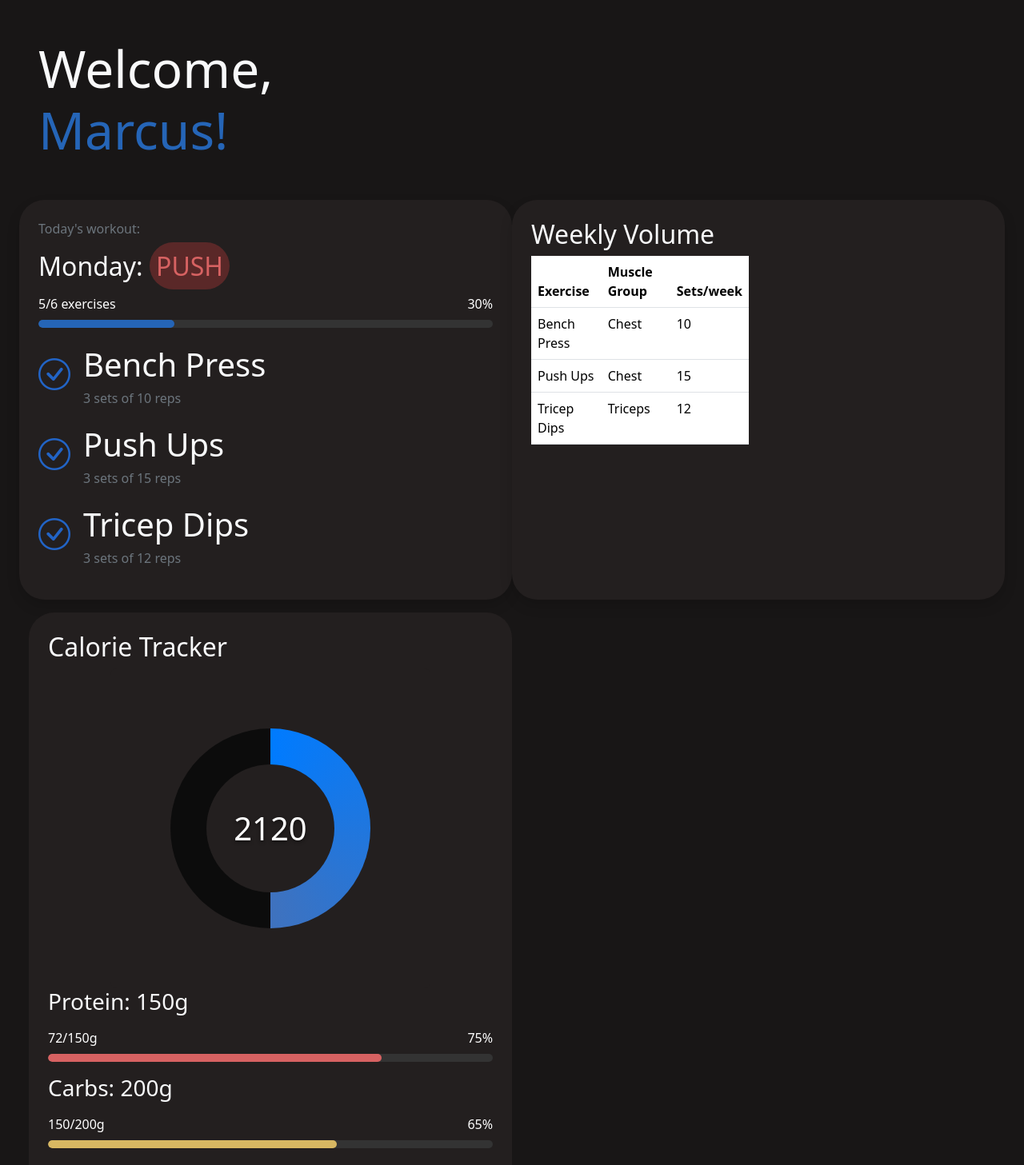
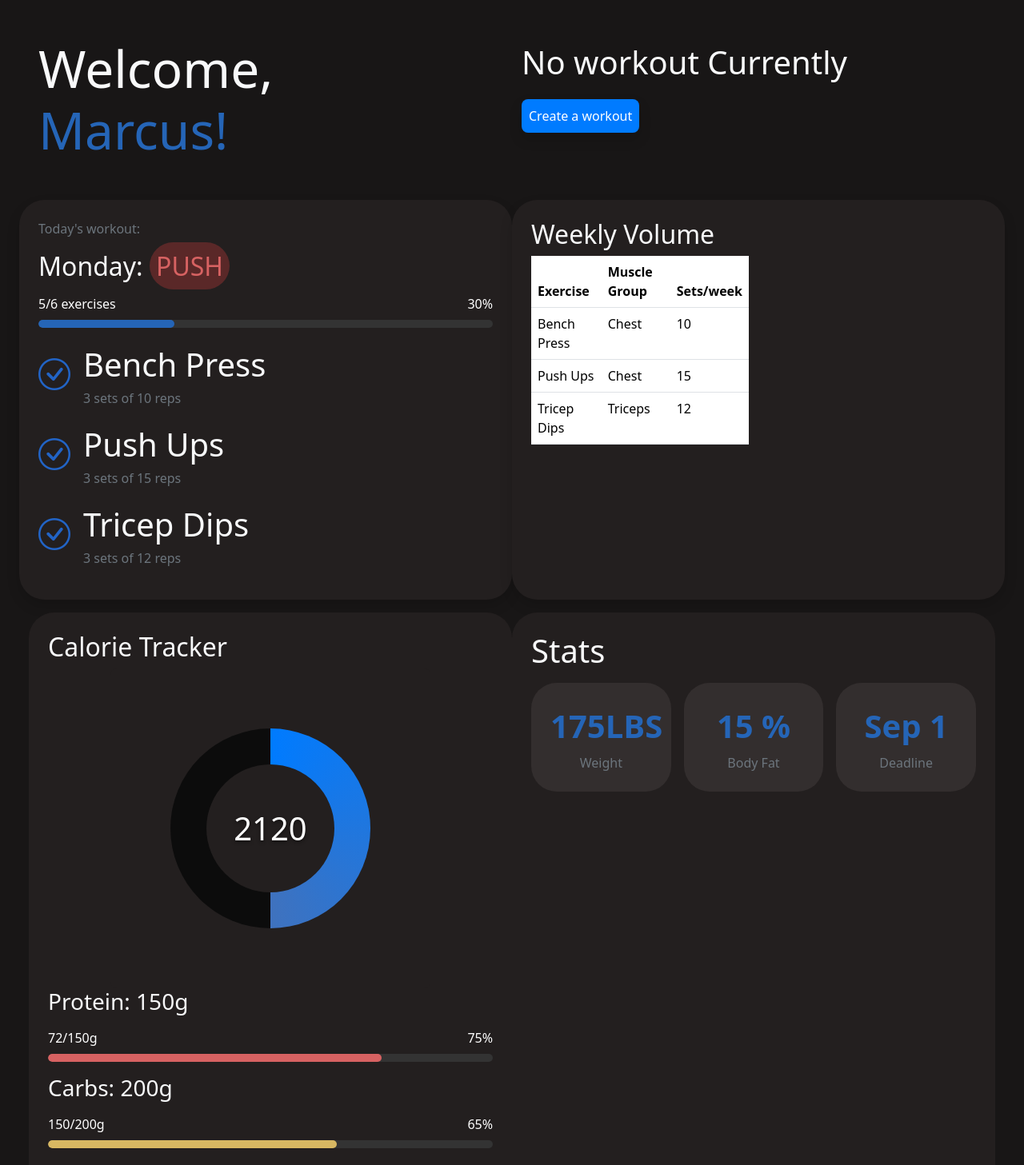
Before and after one commit to nightbomd/WTA, a React (Vite) app in the folder my-app/: page / in a window 1280 px wide. Shown: the top 1457 px of the page at 80% size. Built offline with nearby package versions, Linux system fonts and the light colour scheme.

Commit message:
Finished building it mostly

```diff
--- a/my-app/src/App.jsx
+++ b/my-app/src/App.jsx
@@ -5,14 +5,26 @@ import heroImg from './assets/hero.png'
 import ProgressBar from './Components/progressBar'
 import './App.css'
 import DonutComponent from './Components/donut'
+import Button from "./Components/btn"
 
 function App() {
-
+  const [workoutCreated, setWorkoutCreated] = useState(false);
   return (
     <>
       <body style={{ background: 'var(--bg-color)' }} className="p-5">
-        <header>
-          <h1 className="mb-5" style={{ fontSize: 'var(--font-size-header)' }}><span className="text-light mb-4">Welcome,</span> <br /><span style={{ color: 'var(--color-blue)' }}>Marcus!</span></h1>
+        <header className="row">
+          <div className="col-sm-12 col-md-6">
+            <h1 className="mb-5" style={{ fontSize: 'var(--font-size-header)' }}><span className="text-light mb-4">Welcome,</span> <br /><span style={{ color: 'var(--color-blue)' }}>Marcus!</span></h1>
+          </div>
+          <div className="create-workout col-sm-12 col-md-6">
+            {/* Conditionally render the entire block only if workoutCreated is false */}
+            {!workoutCreated && (
+              <>
+                <p className="fs-1 text-light">No workout Currently</p>
+                <Button text="Create a workout" onClick={() => setWorkoutCreated(true)} />
+              </>
+            )}
+          </div>
         </header>
         <main>
           <div className="row g-5">
@@ -98,9 +110,38 @@ function App() {
                 <h3 className="text-light">Carbs: 200g</h3>
                 <ProgressBar text="150/200g" value={65} bg="var(--color-yellow)" />
               </div>
-               <div className="carbs">
+              <div className="carbs">
                 <h3 className="text-light">Fats: 48g</h3>
                 <ProgressBar text="16/48g" value={32} bg="var(--color-green)" />
+              </div>
+            </div>
+            <div style={{ background: 'var(--card-bg)' }} className="col-sm-12 col-md-6 col-lg-6 calorie-tracker rounded-5 p-4 mt-3">
+              <h2 className="text-light fs-1 mb-3">Stats</h2>
+              <div className="row justify-content-center g-3">
+
+                {/* Column 1 */}
+                <div className="col-12 col-md-4 col-lg-4">
+                  <div style={{ backgroundColor: "#332E2E" }} className="p-4 rounded-5 text-center h-100">
+                    <p className="fs-1 fw-bold mb-1" style={{ color: "var(--color-blue)" }}>175LBS</p>
+                    <span className="text-secondary d-block">Weight</span>
+                  </div>
+                </div>
+
+                {/* Column 2 */}
+                <div className="col-12 col-md-4 col-lg-4">
+                  <div style={{ backgroundColor: "#332E2E" }} className="p-4 rounded-5 text-center h-100">
+                    <p className="fs-1 fw-bold mb-1" style={{ color: "var(--color-blue)" }}>15 %</p>
+                    <span className="text-secondary d-block">Body Fat</span>
+                  </div>
+                </div>
+
+                {/* Column 3 */}
+                <div className="col-12 col-md-4 col-lg-4">
+                  <div style={{ backgroundColor: "#332E2E" }} className="p-4 rounded-5 text-center h-100">
+                    <p className="fs-1 fw-bold mb-1" style={{ color: "var(--color-blue)" }}>Sep 1</p>
+                    <span className="text-secondary d-block">Deadline</span>
+                  </div>
+                </div>
               </div>
             </div>
           </div>
--- /dev/null
+++ b/my-app/src/Components/btn.jsx
@@ -0,0 +1,11 @@
+export default function Button({ onClick, text, bg = "#007bff" }) { // Added default blue color fallback
+  return (
+    <button
+      className="btn text-white p-2 rounded-3 shadow" // Added text-white for readability
+      onClick={onClick}
+      style={{ background: bg }}
+    >
+      {text}
+    </button>
+  );
+}
```
